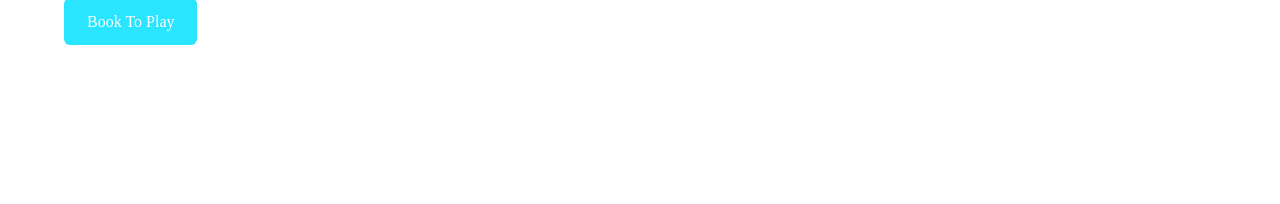
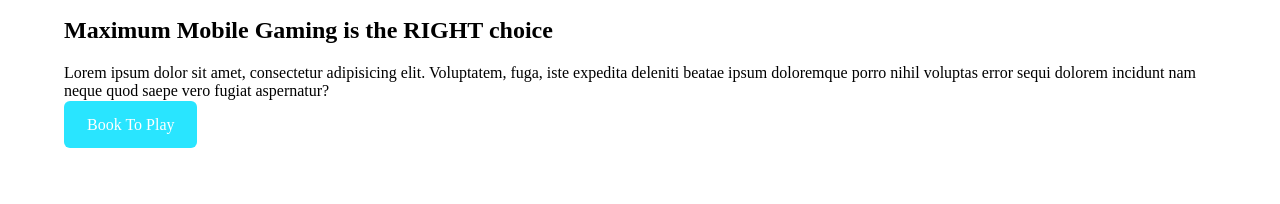
Before and after one commit to Bmartin17559/mmb-landingpage, a plain HTML site: page index.html in a window 1280 px wide. Shown: the part 596-800 px from the top of the page. Drawn offline with Linux system fonts and the light colour scheme.

Commit message:
Header2 and parahraph2

```diff
--- a/index.html
+++ b/index.html
@@ -17,6 +17,8 @@
 			<img src= "images/600x225.png" alt= "size" title=" " class="image-Center">
 			<h1>Maximum Mobile Gaming</h1>
 			<p> Lorem ipsum dolor sit amet, consectetur adipisicing elit. Iusto eligendi libero aut id quidem incidunt ex ad minus molestias magni? Lorem ipsum dolor sit amet, consectetur adipisicing elit. Quidem, aspernatur, mollitia vel dolore esse possimus nostrum ab dignissimos dolorum blanditiis facilis voluptatibus necessitatibus eos voluptatum saepe fugit cum consequatur culpa.</p>
+			<h2>Maximum Mobile Gaming is the RIGHT choice</h2>
+			<p>Lorem ipsum dolor sit amet, consectetur adipisicing elit. Voluptatem, fuga, iste expedita deleniti beatae ipsum doloremque porro nihil voluptas error sequi dolorem incidunt nam neque quod saepe vero fugiat aspernatur?</p>
 		<a href="#" title=" " class="button ">Book To Play</a>
 		</main>
 		<footer>
```
